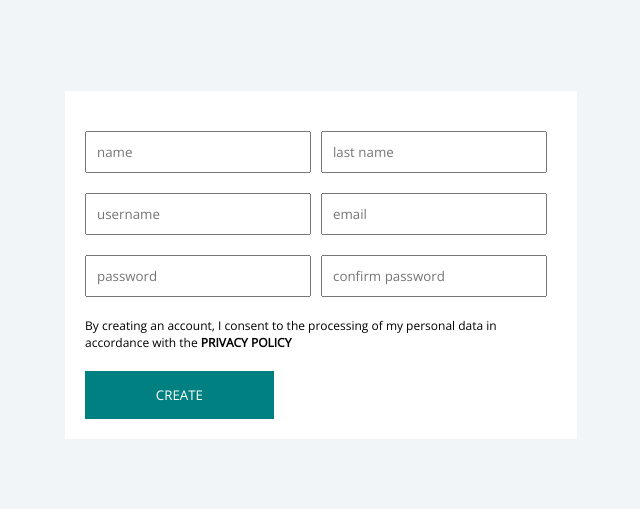
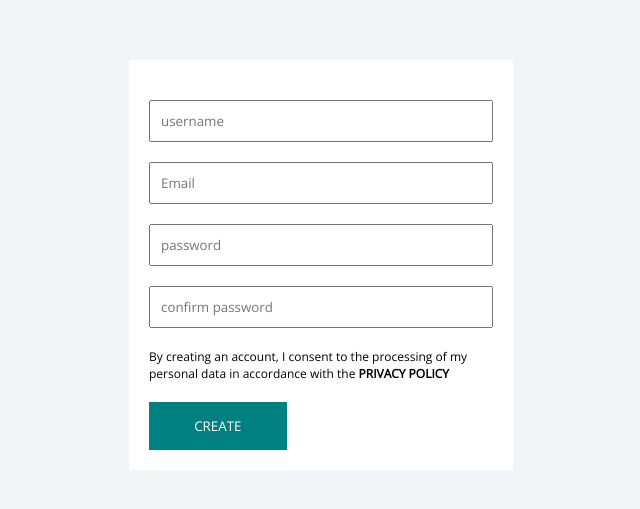
Before and after one commit to mohadeseh-saedpanah76/Clothing-Website-Final, a React (Create React App) app: page /register in a window 1280 px wide. Shown: the part 135-644 px from the top of the page, without its empty margins (319-959 px from the left). Built offline with nearby package versions, Linux system fonts and the light colour scheme.

Commit message:
changes23

```diff
--- a/db.json
+++ b/db.json
@@ -139,9 +139,18 @@
   ],
   "users": [
     {
-      "name": "mohadeseh",
-      "password": "12345",
+      "name": "saedpanah",
+      "email": "info@gmail.com",
+      "password": "1234",
+      "confirm": "1234",
       "id": 1
+    },
+    {
+      "name": "miladkadkhoda",
+      "email": "milad@gmail.com",
+      "password": "45678",
+      "confirm": "45678",
+      "id": 2
     }
   ]
 }
--- a/src/components/CategoryItem/CategoryItem.css
+++ b/src/components/CategoryItem/CategoryItem.css
@@ -28,11 +28,11 @@
     margin-bottom: 20px;
 }
 
-.categoryitem-info button{
+/* .categoryitem-info button{
     border: none;
     padding: 10px;
     background-color: white;
     color: gray;
     cursor: pointer;
     font-weight: 600;
-}
+} */
--- a/src/components/CategoryItem/CategoryItem.jsx
+++ b/src/components/CategoryItem/CategoryItem.jsx
@@ -10,9 +10,9 @@ const CategoryItem = ({item}) => {
           {item.title}
         </h1>
 
-        <button>
+        {/* <button>
           SHOP NOW
-        </button>
+        </button> */}
       </div>
     </div>
   )
--- a/src/pages/Login/Login.jsx
+++ b/src/pages/Login/Login.jsx
@@ -1,13 +1,15 @@
 import React , {useState} from 'react'
+import { useNavigate } from 'react-router-dom'
 
 import Input from '../../components/Input/Input'
 
 import { Link } from 'react-router-dom'
 
 import './Login.css'
-import axios from 'axios'
 
 const Login = () => {
+
+  const history = useNavigate()
 
   const [input , setInput] = useState({
     form : {
@@ -55,6 +57,10 @@ const Login = () => {
 
   }
 
+  const loginHandler = ()=>{
+    history('/')
+  }
+
   const submitHandler = (event)=>{
     event.preventDefault()
 
@@ -64,10 +70,14 @@ const Login = () => {
       formData[item] = input.form[item].value
     }
 
-    axios.post('http://localhost:8000/users' , formData)
-    .then((response)=> {console.log(response)})
-    .catch((err)=>{console.log(err)})
+    // axios.post('http://localhost:8000/users' , formData)
+    // .then((response)=> {console.log(response)})
+    // .catch((err)=>{console.log(err)})
+
+    console.log(formData)
   }
+
+
   return (
     <div className='login-container'>
       <div className='login-wrapper'>
--- a/src/pages/Register/Register.css
+++ b/src/pages/Register/Register.css
@@ -8,7 +8,7 @@
 }
 
 .register-wrapper{
-    width: 40%;
+    width: 30%;
     padding: 20px;
     background-color: white;
 }
@@ -21,6 +21,7 @@
 .register-form{
     display: flex;
     flex-wrap: wrap;
+    flex-direction: column;
 }
 
 .register-input{
@@ -28,6 +29,7 @@
     min-width: 40%;
     margin: 20px 10px 0 0;
     padding: 10px;
+    width: 100%;
 }
 
 .agreement{
--- a/src/pages/Register/Register.jsx
+++ b/src/pages/Register/Register.jsx
@@ -1,18 +1,97 @@
-import React from 'react'
+import axios from 'axios'
+import React , {useState} from 'react'
+import Input from '../../components/Input/Input'
 
 import './Register.css'
 const Register = () => {
+
+  const [input , setInput] = useState({
+    form : {
+      name :{
+        elementType : 'input',
+        elementConfig :{
+          type : 'text',
+          placeholder :'username'
+        },
+        value: ''
+      },
+      email :{
+        elementType : 'input',
+        elementConfig :{
+          type : 'email',
+          placeholder :'Email'
+        },
+        value: ''
+      },
+      password :{
+        elementType : 'input',
+        elementConfig :{
+          type : 'password',
+          placeholder :'password'
+        },
+        value: ''
+      },
+      confirm :{
+        elementType : 'input',
+        elementConfig :{
+          type : 'password',
+          placeholder :'confirm password'
+        },
+        value: ''
+      },
+    }
+  })
+
+  let elementArray = []
+
+  for(let item in input.form){
+    elementArray.push({
+      id : item,
+      config : input.form[item]
+    })
+  }
+
+  const inputChangeHandler =(event , inputElement)=>{
+   const updatedForm = {...input.form}
+
+   const updatedElement = {...updatedForm[inputElement]}
+
+   updatedElement.value = event.target.value
+
+   updatedForm[inputElement] = updatedElement
+
+   setInput({form : updatedForm})
+  }
+
+  const submitHandler = (event)=>{
+    event.preventDefault()
+
+    const formData = {}
+
+    for(let item in input.form){
+      formData[item] = input.form[item].value
+    }
+
+    axios.post('http://localhost:8000/users' , formData)
+    .then((response)=>{console.log(response)})
+    .catch((err)=>{console.log(err)})
+  }
+
   return (
     <div className='register-container'>
       <div className='register-wrapper'>
         <h1 className='register-title'></h1>
-          <form className='register-form'>
-            <input className='register-input' placeholder='name'/>
-            <input className='register-input' placeholder='last name'/>
-            <input className='register-input' placeholder='username'/>
-            <input className='register-input' placeholder='email'/>
-            <input className='register-input' placeholder='password'/>
-            <input className='register-input' placeholder='confirm password'/>
+          <form className='register-form' onSubmit={(event)=>submitHandler(event)}>
+            {elementArray.map((item)=>(
+            <Input
+              key={item.id}
+              elementType ={item.config.elementType}
+              elementConfig ={item.config.elementConfig}
+              value ={item.config.value}
+              change = {(event)=>inputChangeHandler(event , item.id)}
+              className='register-input'
+              />
+            ))}
             <span className='agreement'>
                 By creating an account, I consent to the processing of my personal
                 data in accordance with the <b>PRIVACY POLICY</b>
--- a/src/pages/Shop/Shop.jsx
+++ b/src/pages/Shop/Shop.jsx
@@ -36,7 +36,7 @@ const Shop = () => {
         SHOPPING
       </h1>
       <div className='filter-container'>
-        <div className='filter-item'>
+        {/* <div className='filter-item'>
           <span className='filter-text'>
             Filter Products:
           </span>
@@ -59,17 +59,15 @@ const Shop = () => {
             <option>XL</option>
 
           </select>
-        </div>
+        </div> */}
 
         <div className='filter-item'>
         <span className='filter-text'>
             Sort Products:
         </span>
         <select>
-            <option selected>Newset</option>
-            <option>Price (asc)</option>
-            <option>Black (desc)</option>
-
+            <option selected>Men</option>
+            <option>Women</option>
           </select>
         </div>
       </div>
```
